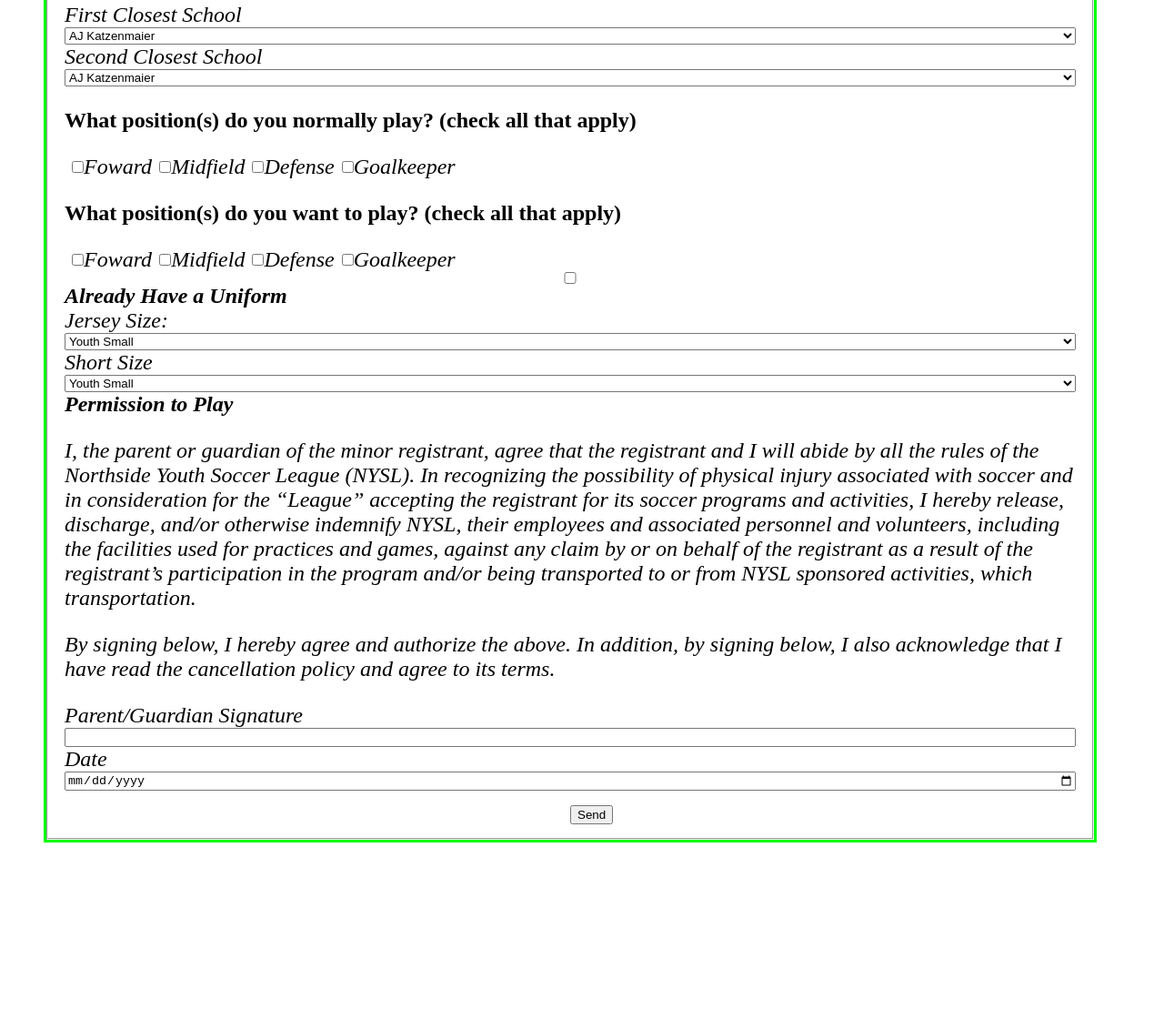
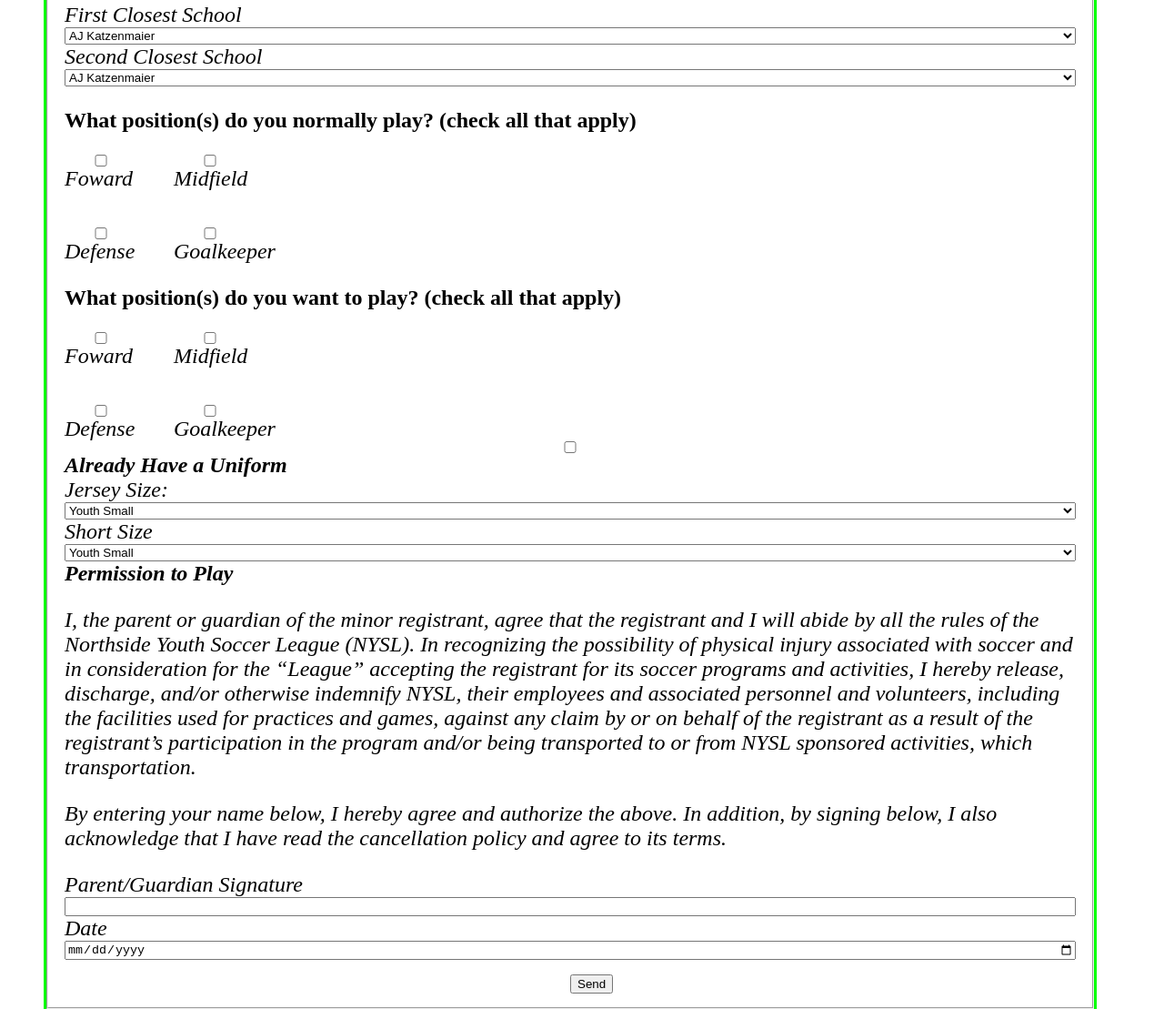
Before and after one commit to NahuelJovine/NYSL, a plain HTML site: page registration_form.html in a window 1280 px wide. Shown: the part 1115-2224 px from the top of the page at 91% size. Before the commit the page ends 2089 px from the top, so only its background shows below. Drawn offline with Linux system fonts and the light colour scheme.

Commit message:
terminado

```diff
--- a/css/nysl_3.css
+++ b/css/nysl_3.css
@@ -162,13 +162,26 @@ iframe{
 	font-style: normal;
 }
 .check{
-	display: flex;
-	flex-direction: row;
+	display: grid;
+	grid-template-columns: repeat(2, 10vh);
+	grid-gap: 5vh;
+	grid-auto-rows: minmax(3vh, auto);
 }
-.check label{
-	display: flex;
-	flex-direction: row;
-	margin-left: 1vh;
+#a2{
+	grid-column: 1 / 2;
+	grid-row: 1;
+}
+#b{
+	grid-column: 2 / 2;
+	grid-row: 1;
+}
+#c{
+	grid-column: 1 / 2;
+	grid-row: 2;
+}
+#d{
+	grid-column: 2 / 2;
+	grid-row: 2;
 }
 #done{
 	left: 50%;
--- a/registration_form.html
+++ b/registration_form.html
@@ -108,17 +108,17 @@
 					</label>
 					<p class="form">What position(s) do you normally play? (check all that apply)</p>
 					<div class="check">
-					<label>
-						<input type="checkbox" name="wanted-position" value="foward">Foward
+						<label id="a2">
+							<input type="checkbox" name="normal-position" value="foward">Foward
 						</label>
-					<label>
-						<input type="checkbox" name="wanted-position" value="midfield">Midfield
+						<label id="b">
+							<input type="checkbox" name="normal-position" value="midfield">Midfield
 						</label>
-					<label>
-						<input type="checkbox" name="wanted-position" value="defense">Defense
+						<label id="c">
+							<input type="checkbox" name="normal-position" value="defense">Defense
 						</label>
-					<label>
-						<input type="checkbox" name="wanted-position" value="goalkeeper">Goalkeeper
+						<label id="d">
+							<input type="checkbox" name="normal-position" value="goalkeeper">Goalkeeper
 						</label>
 					</div>
 					<p class="form">What position(s) do you want to play? (check all that apply)
@@ -171,7 +171,7 @@
 						employees and associated personnel and volunteers, including the facilities used for practices and games, against any claim by or
 						on behalf of the registrant as a result of the registrant’s participation in the program and/or being transported to or from NYSL
 					sponsored activities, which transportation.</p>
-				<p>By signing below, I hereby agree and authorize the above. In addition, by signing below, I also acknowledge that I have read the
+					<p>By entering your name below, I hereby agree and authorize the above. In addition, by signing below, I also acknowledge that I have read the
 					cancellation policy and agree to its terms.</p>
 					<label>
 						Parent/Guardian Signature
```
Also changed, not shown: game_info.html (indentation only), 1 other file. Lines whose indentation alone changed are shown as unchanged.
